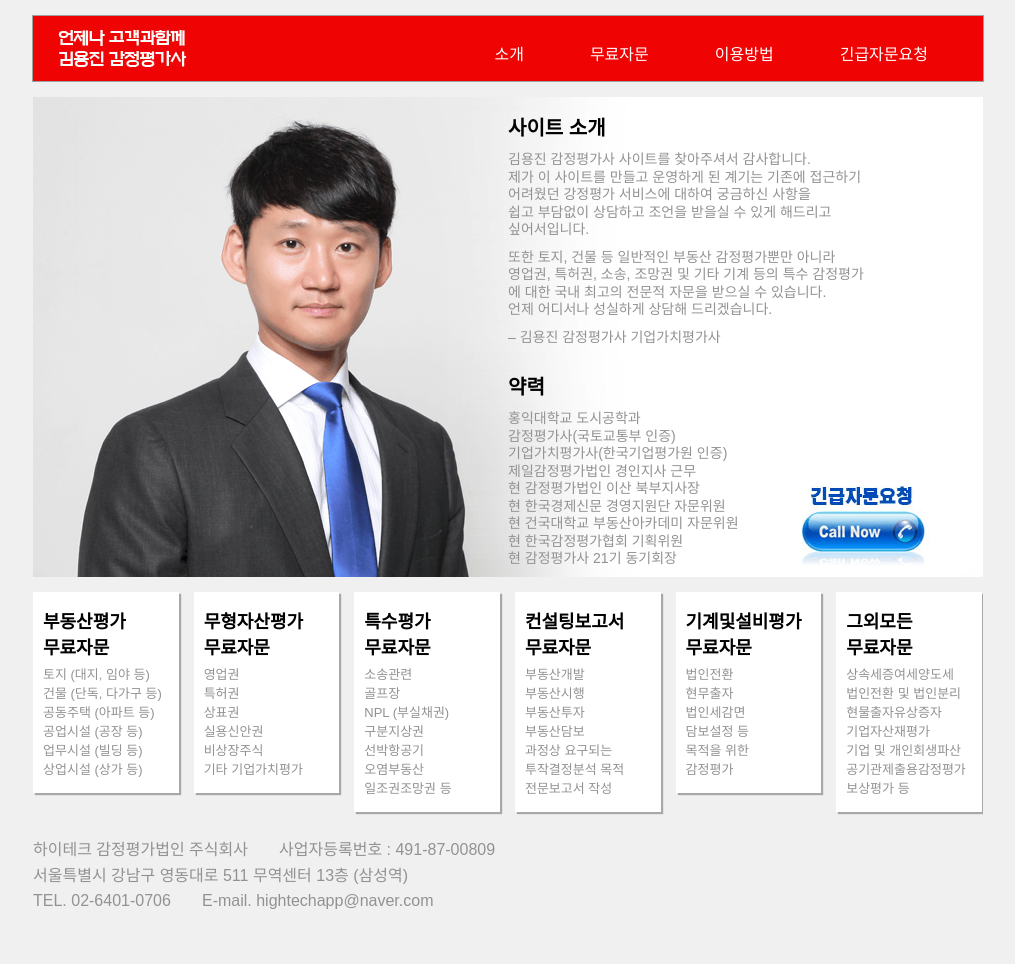
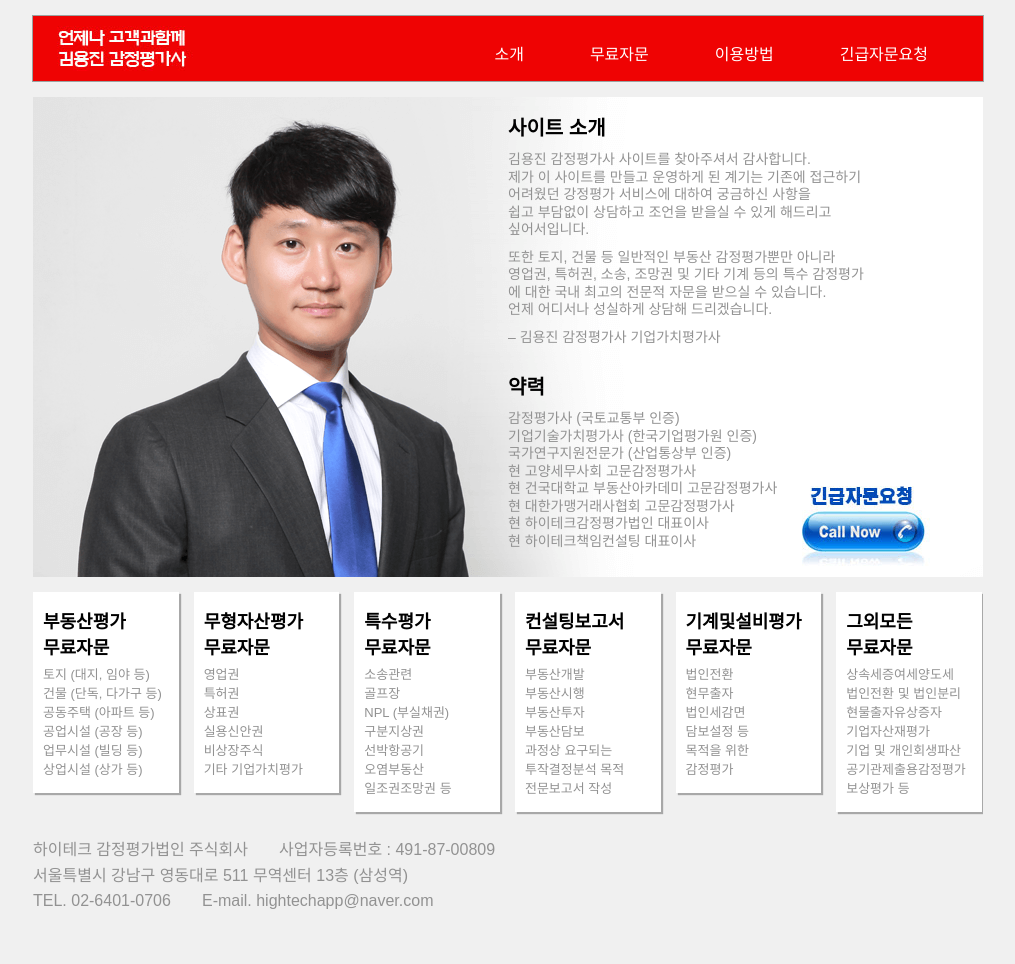
Before and after one commit to gliburch/kimyongjin, a Jekyll site: the page built from 1-about.md, in a window 1280 px wide. Shown: the whole page, without its empty margins (132-1147 px from the left). Built offline with Jekyll 4.4.1, drawn with Linux system fonts in a browser that asks for light colours.

Commit message:
Fix CEO history

```diff
--- a/1-about.md
+++ b/1-about.md
@@ -36,12 +36,11 @@ main p {
 
 ## 약력
 
-홍익대학교 도시공학과<br>
-감정평가사(국토교통부 인증)<br>
-기업가치평가사(한국기업평가원 인증)<br>
-제일감정평가법인 경인지사 근무<br>
-현 감정평가법인 이산 북부지사장<br>
-현 한국경제신문 경영지원단 자문위원<br>
-현 건국대학교 부동산아카데미 자문위원<br>
-현 한국감정평가협회 기획위원<br>
-현 감정평가사 21기 동기회장
+감정평가사 (국토교통부 인증)<br>
+기업기술가치평가사 (한국기업평가원 인증)<br>
+국가연구지원전문가 (산업통상부 인증)<br>
+현 고양세무사회 고문감정평가사<br>
+현 건국대학교 부동산아카데미 고문감정평가사<br>
+현 대한가맹거래사협회 고문감정평가사<br>
+현 하이테크감정평가법인 대표이사<br>
+현 하이테크책임컨설팅 대표이사<br>
```
